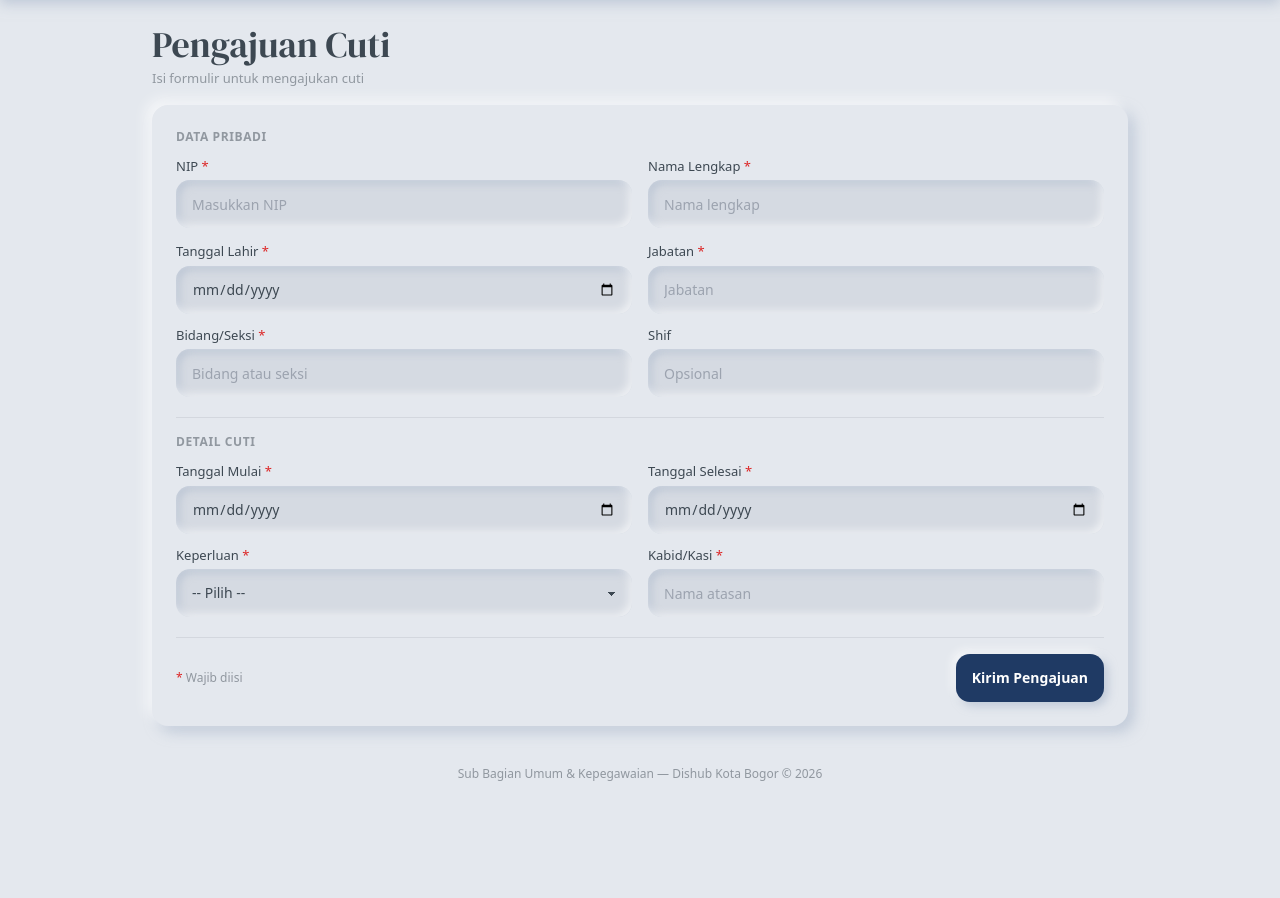
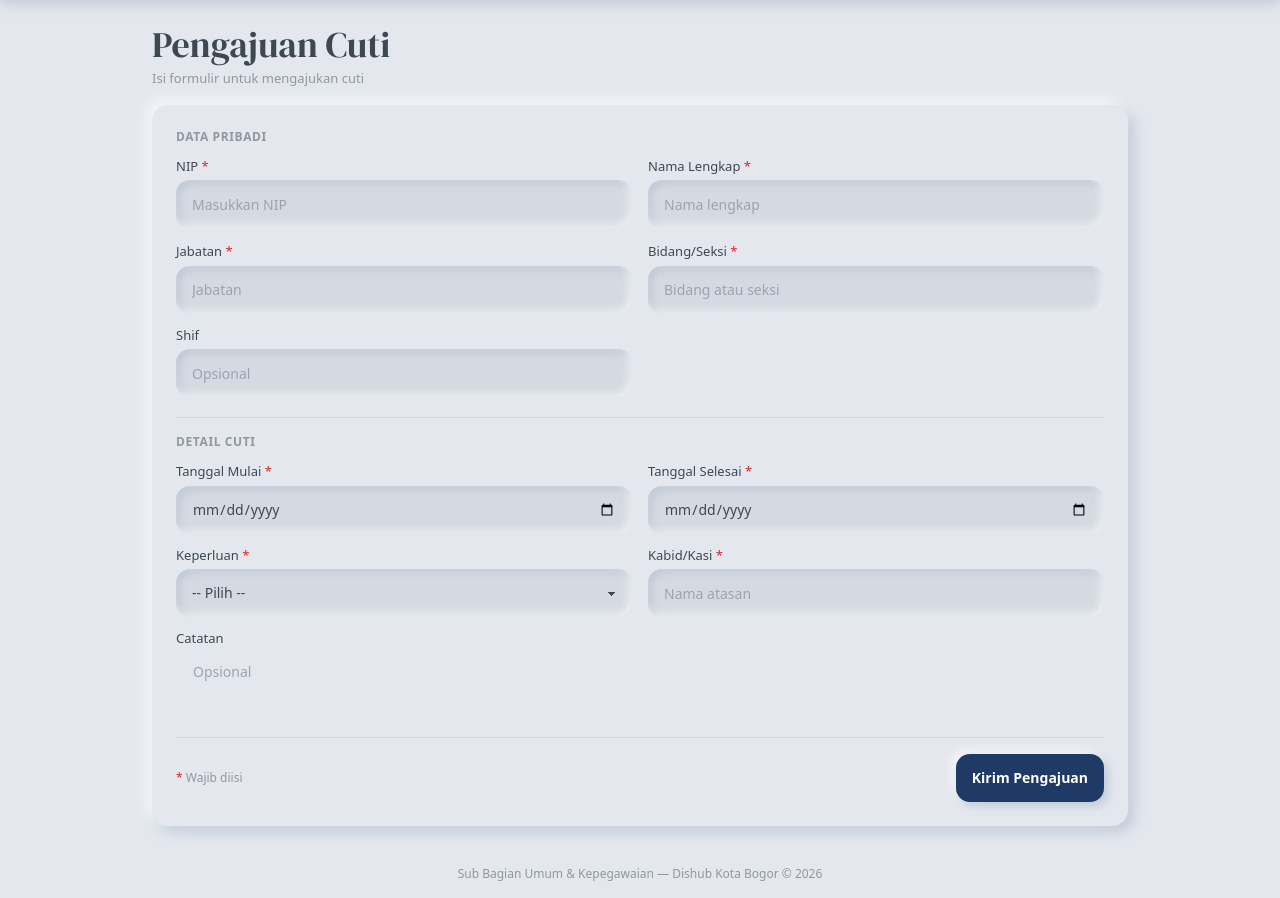
Before and after one commit to Joyy01-zero/web-sistem-cuti-dishub, a Flask app: page / in a window 1280 px wide. Shown: the part 56-954 px from the top of the page. Before the commit the page ends 837 px from the top, so only its background shows below. Run offline with Flask 3, Linux system fonts and the light colour scheme; style sheets or scripts are compiled from the project's sources; parts of the project's set-up code (start-up, migrations or seed data) failed here and were passed over.

Commit message:
feat: generate surat untuk status disetujui, auto tgl lahir dari NIP, tambah catatan, fix blank page & halaman kosong

```diff
--- a/routes/public.py
+++ b/routes/public.py
@@ -24,7 +24,6 @@ def form_cuti():
 
         nip = request.form.get("nip", "").strip()
         nama = request.form.get("nama", "").strip()
-        tgl_lahir = request.form.get("tgl_lahir", "").strip()
         jabatan = request.form.get("jabatan", "").strip()
         seksi = request.form.get("seksi", "").strip()
         shif = request.form.get("shif", "").strip()
@@ -32,12 +31,20 @@ def form_cuti():
         tgl_selesai = request.form.get("tgl_selesai", "").strip()
         keperluan = request.form.get("keperluan", "").strip()
         kabid_kasi = request.form.get("kabid_kasi", "").strip()
+        catatan = request.form.get("catatan", "").strip()
 
         # Validasi field wajib
-        if not all(
-            [nip, nama, tgl_lahir, jabatan, seksi, tgl_mulai, tgl_selesai, keperluan, kabid_kasi]
-        ):
-            flash("Semua field wajib diisi.", "danger")
+        missing = []
+        if not nip: missing.append("NIP")
+        if not nama: missing.append("Nama")
+        if not jabatan: missing.append("Jabatan")
+        if not seksi: missing.append("Bidang/Seksi")
+        if not tgl_mulai: missing.append("Tanggal Mulai")
+        if not tgl_selesai: missing.append("Tanggal Selesai")
+        if not keperluan: missing.append("Keperluan")
+        if not kabid_kasi: missing.append("Kabid/Kasi")
+        if missing:
+            flash(f"Field wajib belum diisi: {', '.join(missing)}.", "danger")
             return render_template("form_cuti.html", form_data=request.form)
 
         # Validasi NIP format (hanya angka)
@@ -49,11 +56,6 @@ def form_cuti():
         karyawan = get_karyawan_by_nip(nip)
         if not karyawan:
             flash("NIP tidak terdaftar di database karyawan.", "danger")
-            return render_template("form_cuti.html", form_data=request.form)
-
-        # Validasi tgl lahir
-        if str(karyawan.get("TGL_LAHIR", "")).strip() != tgl_lahir:
-            flash("Tanggal lahir tidak sesuai data karyawan.", "danger")
             return render_template("form_cuti.html", form_data=request.form)
 
         # Validasi tanggal
@@ -106,6 +108,7 @@ def form_cuti():
             "TGL_SUBMIT": datetime.now().strftime("%Y-%m-%d %H:%M:%S"),
             "TAHUN": str(tahun),
             "ID": generate_pengajuan_id(),
+            "CATATAN": catatan,
         }
 
         try:
--- a/static/js/form-cuti.js
+++ b/static/js/form-cuti.js
@@ -34,11 +34,6 @@ document.addEventListener('DOMContentLoaded', function() {
             altInputClass: "input w-full text-sm"
         };
 
-        // Tanggal Lahir: maxDate hari ini (tidak bisa pilih masa depan)
-        flatpickr("#tgl_lahir", Object.assign({}, commonConfig, {
-            maxDate: "today"
-        }));
-
         // Tanggal Selesai: minDate hari ini (tidak bisa pilih masa lalu)
         const fpSelesai = flatpickr("#tgl_selesai", Object.assign({}, commonConfig, {
             minDate: "today"
--- a/templates/form_cuti.html
+++ b/templates/form_cuti.html
@@ -25,11 +25,6 @@
                     <label class="block text-[13px] font-medium text-base-content mb-1">Nama Lengkap <span class="text-error">*</span></label>
                     <input type="text" id="nama" name="nama" value="{{ form_data.get('nama', '') }}"
                            placeholder="Nama lengkap" required class="input w-full text-sm">
-                </div>
-                <div>
-                    <label class="block text-[13px] font-medium text-base-content mb-1">Tanggal Lahir <span class="text-error">*</span></label>
-                    <input type="date" id="tgl_lahir" name="tgl_lahir" value="{{ form_data.get('tgl_lahir', '') }}" required
-                           class="input w-full text-sm">
                 </div>
                 <div>
                     <label class="block text-[13px] font-medium text-base-content mb-1">Jabatan <span class="text-error">*</span></label>
@@ -83,6 +78,11 @@
                            placeholder="Nama atasan" required class="input w-full text-sm">
                 </div>
             </div>
+            <div class="mt-3">
+                <label class="block text-[13px] font-medium text-base-content mb-1">Catatan</label>
+                <textarea id="catatan" name="catatan" rows="2" placeholder="Opsional"
+                          class="textarea w-full text-sm resize-none">{{ form_data.get('catatan', '') }}</textarea>
+            </div>
         </div>
 
         <!-- Submit -->
```
Also changed, not shown: routes/admin.py (+5 -2 lines), services/surat_service.py (+28 -2 lines), templates/admin/detail_pengajuan.html (+19 -0 lines).
